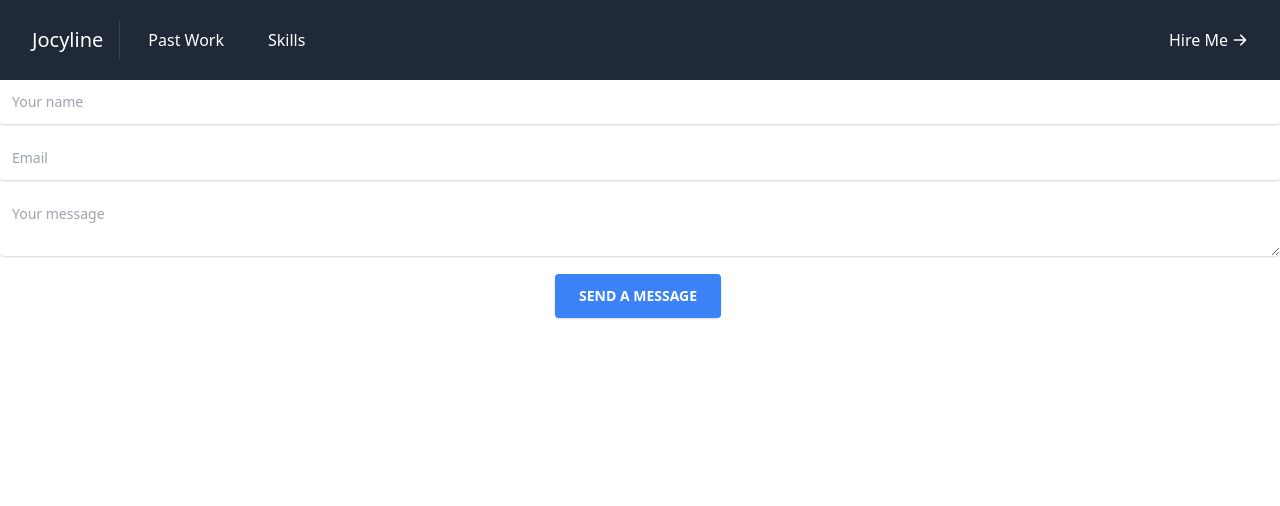
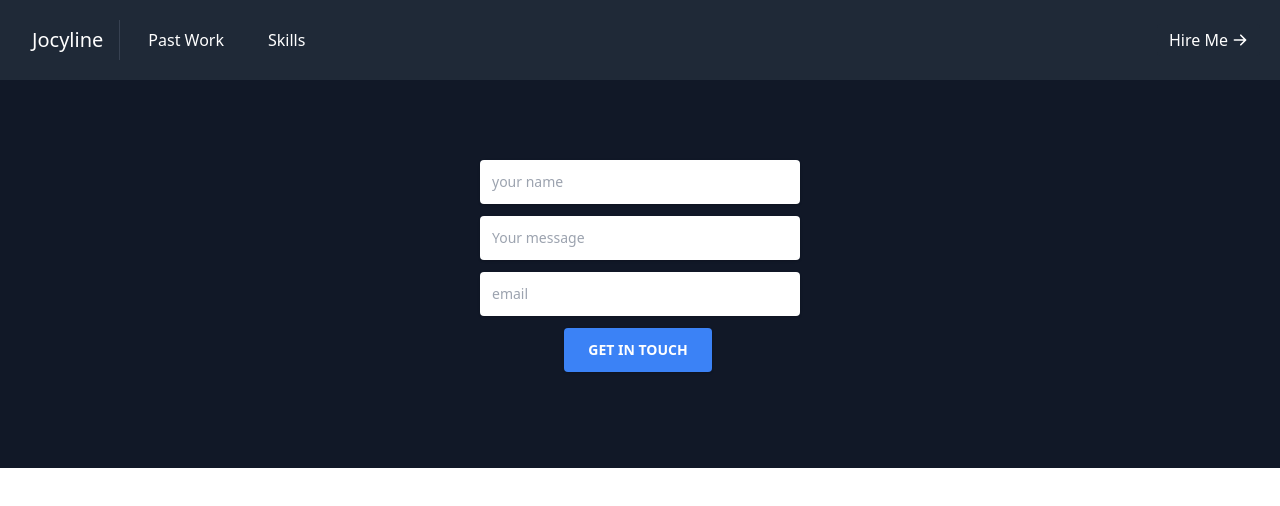
Before and after one commit to Jmagero/portfolio, a React (Create React App) app: page /contact in a window 1280 px wide. Shown: the top 506 px of the page. Built offline with nearby package versions, Linux system fonts and the light colour scheme.

Commit message:
Add form

```diff
--- a/src/components/Contact.js
+++ b/src/components/Contact.js
@@ -1,53 +1,44 @@
-import React, { useState } from 'react';
+/* eslint-disable react/prop-types */
+import React from 'react';
 
-const FORM_ENDPOINT = ''; // TODO - fill on the later step
-
-const ContactForm = () => {
-  const [submitted, setSubmitted] = useState(false);
-  const handleSubmit = () => {
-    setTimeout(() => {
-      setSubmitted(true);
-    }, 100);
-  };
-
-  if (submitted) {
-    return (
-      <>
-        <div className="text-2xl">Thank you!</div>
-        <div className="text-md">I&apos;ll be in touch soon.</div>
-      </>
-    );
-  }
-
-  return (
+const ContactForm = ({
+  onSubmit, handleChange, toSend,
+}) => (
+  <section id="contact" className="bg-gray-900">
     <form
-      action={FORM_ENDPOINT}
-      onSubmit={handleSubmit}
-      method="POST"
+      className="w-80 mx-auto py-20"
+      onSubmit={onSubmit}
       target="_blank"
     >
       <div className="mb-3 pt-0">
         <input
           type="text"
-          placeholder="Your name"
-          name="name"
+          name="from_name"
+          placeholder="your name"
+          value={toSend.from_name}
+          className="px-3 py-3 placeholder-gray-400 text-gray-600 relative bg-white bg-white rounded text-sm border-0 shadow outline-none focus:outline-none focus:ring w-full"
+          onChange={handleChange}
+          required
+        />
+      </div>
+      <div className="mb-3 pt-0">
+        <input
+          type="text"
+          name="message"
+          placeholder="Your message"
+          value={toSend.message}
+          onChange={handleChange}
           className="px-3 py-3 placeholder-gray-400 text-gray-600 relative bg-white bg-white rounded text-sm border-0 shadow outline-none focus:outline-none focus:ring w-full"
           required
         />
       </div>
       <div className="mb-3 pt-0">
         <input
-          type="email"
-          placeholder="Email"
-          name="email"
-          className="px-3 py-3 placeholder-gray-400 text-gray-600 relative bg-white bg-white rounded text-sm border-0 shadow outline-none focus:outline-none focus:ring w-full"
-          required
-        />
-      </div>
-      <div className="mb-3 pt-0">
-        <textarea
-          placeholder="Your message"
-          name="message"
+          type="text"
+          name="reply_to"
+          placeholder="email"
+          value={toSend.reply_to}
+          onChange={handleChange}
           className="px-3 py-3 placeholder-gray-400 text-gray-600 relative bg-white bg-white rounded text-sm border-0 shadow outline-none focus:outline-none focus:ring w-full"
           required
         />
@@ -56,12 +47,13 @@ const ContactForm = () => {
         <button
           className="bg-blue-500 text-white active:bg-blue-600 font-bold uppercase text-sm px-6 py-3 rounded shadow hover:shadow-lg outline-none focus:outline-none mr-1 mb-1 ease-linear transition-all duration-150"
           type="submit"
+          aria-label="submit"
         >
-          Send a message
+          Get in Touch
         </button>
       </div>
     </form>
-  );
-};
+  </section>
+);
 
 export default ContactForm;
```
